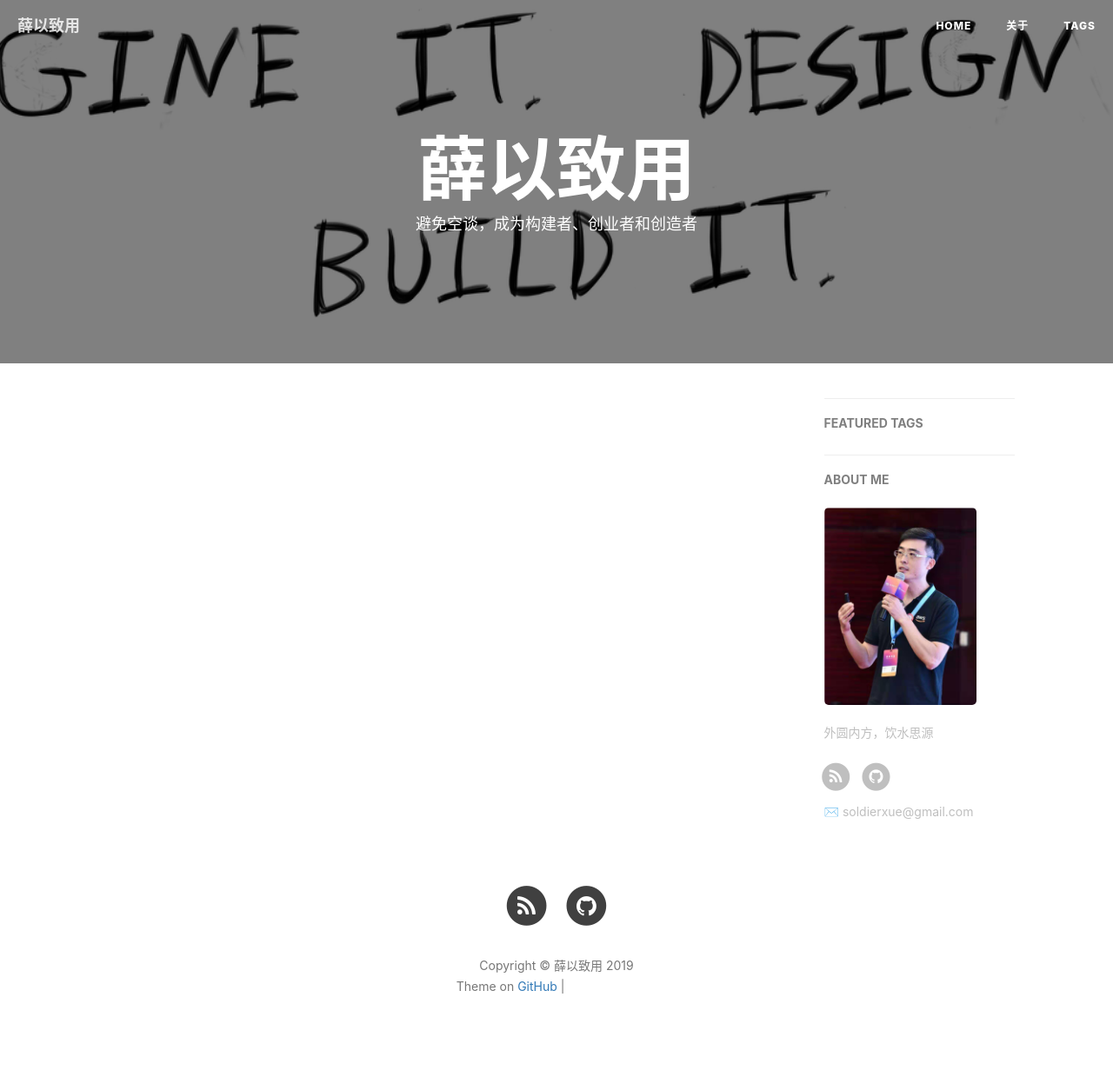
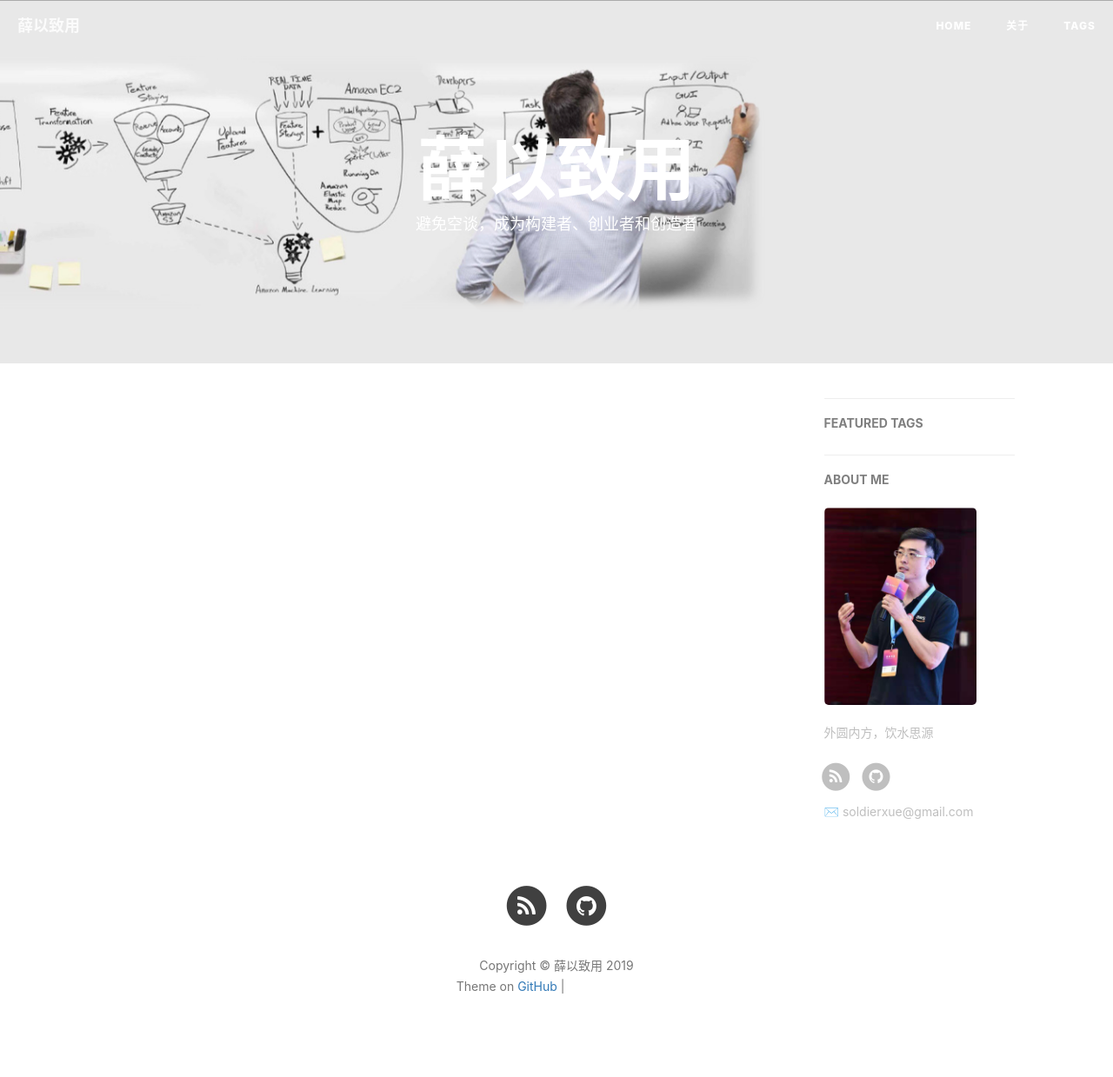
Before and after one commit to soldierxue/soldierxue.github.io, a Jekyll site: the page built from index.html, in a window 1280 px wide. Shown: the whole page at 87% size. Built offline with Jekyll 4.4.1, drawn with Linux system fonts in a browser that asks for light colours; nearby versions of some CDN libraries; the list of posts is cut into pages by our own code; comment, search, counter and statistics services are not loaded; grey boxes are pictures that could not be loaded.

Commit message:
update home

```diff
--- a/_config.yml
+++ b/_config.yml
@@ -1,10 +1,10 @@
 # Site settings
 title: 薛以致用
 SEOTitle: 薛以致用 | BY Jason Xue
-header-img: img/home-Imagine-design-build-it.png
+header-img: img/bg-home.png
 email: soldierxue@gmail.com
 description: "学习之路漫漫，走走停停，偶有所感，随心所记，言由心声，问心无愧."
-keyword: "BY, BY Blog, 柏荧的博客, qiubaiying, 邱柏荧, iOS, Apple, iPhone"
+keyword: "薛以致用, soldierxue, AWS, Cloud, Solution Architect, Solution Architecture"
 url: "http://soldierxue.github.io"
 baseurl: ""
 github_repo: "https://github.com/soldierxue/soldierxue.github.io" # you code repository
```
Also changed, not shown: img/bg-home.png (added).
